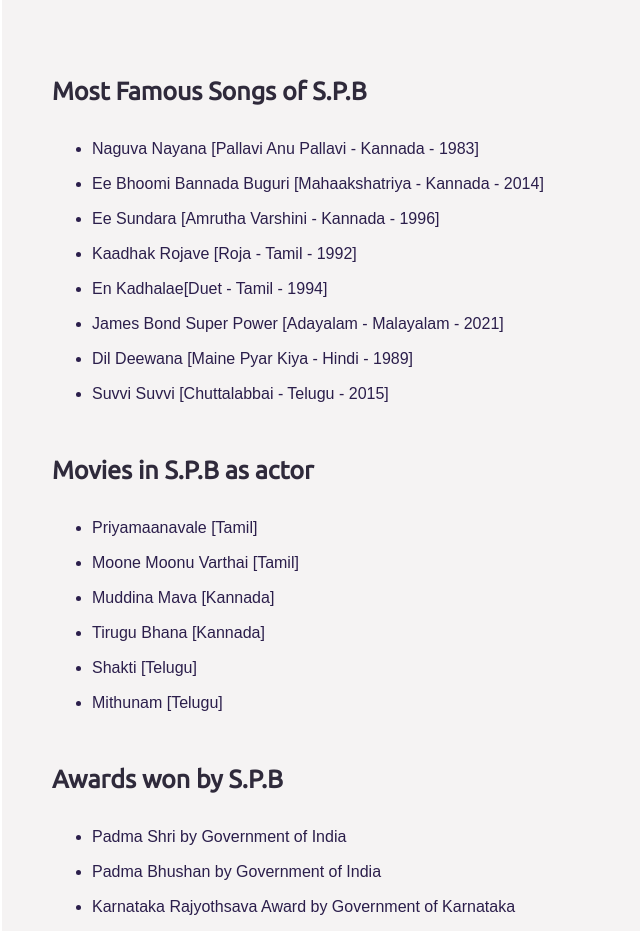
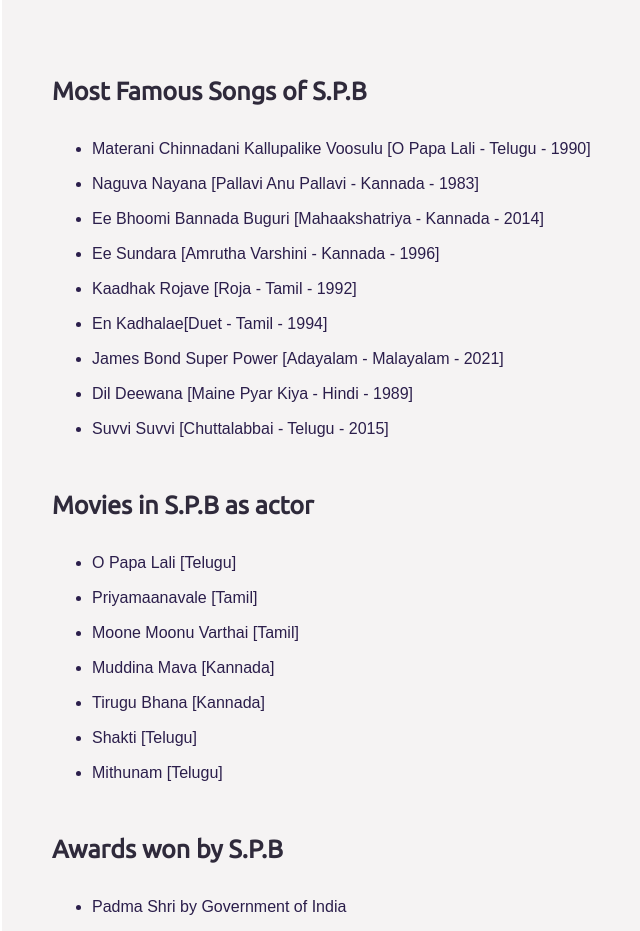
Before and after one commit to K-Pragna/Tribute-Page, a plain HTML site: page Tribute Page/index.html in a window 1280 px wide. Shown: the part 1060-1991 px from the top of the page, without its empty margins (48-688 px from the left). Drawn offline with Linux system fonts and the light colour scheme; a web font is replaced by a local one.

Commit message:
Update index.html

```diff
--- a/Tribute Page/index.html
+++ b/Tribute Page/index.html
@@ -50,25 +50,27 @@
       <div class="music-list">
         <h3 class="sub-head-title">Most Famous Songs of S.P.B</h3>
         <ul class="song-list list-container">
-          <li class="song1">Naguva Nayana [Pallavi Anu Pallavi - Kannada - 1983] </li>
-          <li class="song2">Ee Bhoomi Bannada Buguri [Mahaakshatriya - Kannada - 2014]</li>
-          <li class="song3">Ee Sundara [Amrutha Varshini - Kannada - 1996]</li>
-          <li class="song4">Kaadhak Rojave [Roja - Tamil - 1992]</li>
-          <li class="song5">En Kadhalae[Duet - Tamil - 1994]</li>
-          <li class="song6">James Bond Super Power [Adayalam - Malayalam - 2021]</li>
-          <li class="song7">Dil Deewana [Maine Pyar Kiya - Hindi - 1989]</li>
-          <li class="song8">Suvvi Suvvi [Chuttalabbai - Telugu - 2015]</li>
+          <li class="song1">Materani Chinnadani Kallupalike Voosulu [O Papa Lali - Telugu - 1990] </li>
+          <li class="song2">Naguva Nayana [Pallavi Anu Pallavi - Kannada - 1983] </li>
+          <li class="song3">Ee Bhoomi Bannada Buguri [Mahaakshatriya - Kannada - 2014]</li>
+          <li class="song4">Ee Sundara [Amrutha Varshini - Kannada - 1996]</li>
+          <li class="song5">Kaadhak Rojave [Roja - Tamil - 1992]</li>
+          <li class="song6">En Kadhalae[Duet - Tamil - 1994]</li>
+          <li class="song7">James Bond Super Power [Adayalam - Malayalam - 2021]</li>
+          <li class="song8">Dil Deewana [Maine Pyar Kiya - Hindi - 1989]</li>
+          <li class="song9">Suvvi Suvvi [Chuttalabbai - Telugu - 2015]</li>
         </ul>
       </div>
       <div class="movies">
         <h3 class="sub-head-title">Movies in S.P.B as actor</h3>
         <ul class="movie-list list-container">
-          <li class="movie1">Priyamaanavale [Tamil]</li>
-          <li class="movie2">Moone Moonu Varthai [Tamil]</li>
-          <li class="movie3">Muddina Mava [Kannada]</li>
-          <li class="movie4">Tirugu Bhana [Kannada]</li>
-          <li class="movie5">Shakti [Telugu]</li>
-          <li class="movie6">Mithunam [Telugu]</li>
+          <li class="movie1">O Papa Lali [Telugu]</li>
+          <li class="movie2">Priyamaanavale [Tamil]</li>
+          <li class="movie3">Moone Moonu Varthai [Tamil]</li>
+          <li class="movie4">Muddina Mava [Kannada]</li>
+          <li class="movie5">Tirugu Bhana [Kannada]</li>
+          <li class="movie6">Shakti [Telugu]</li>
+          <li class="movie7">Mithunam [Telugu]</li>
         </ul>
       </div>
       <div class="awards">
```
